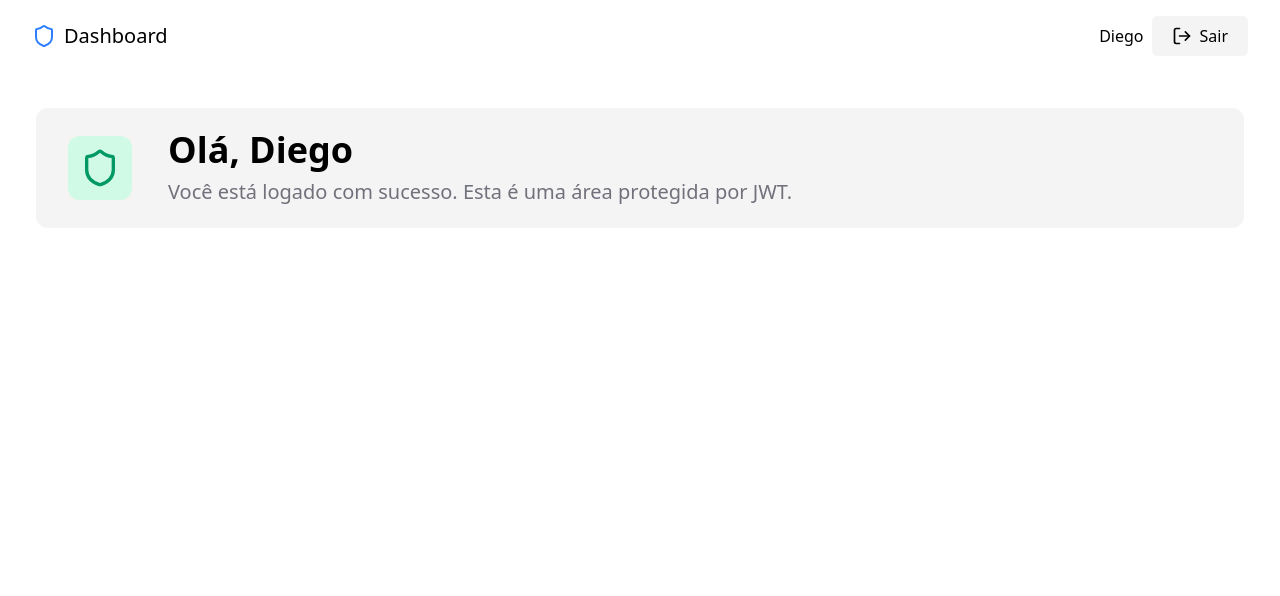
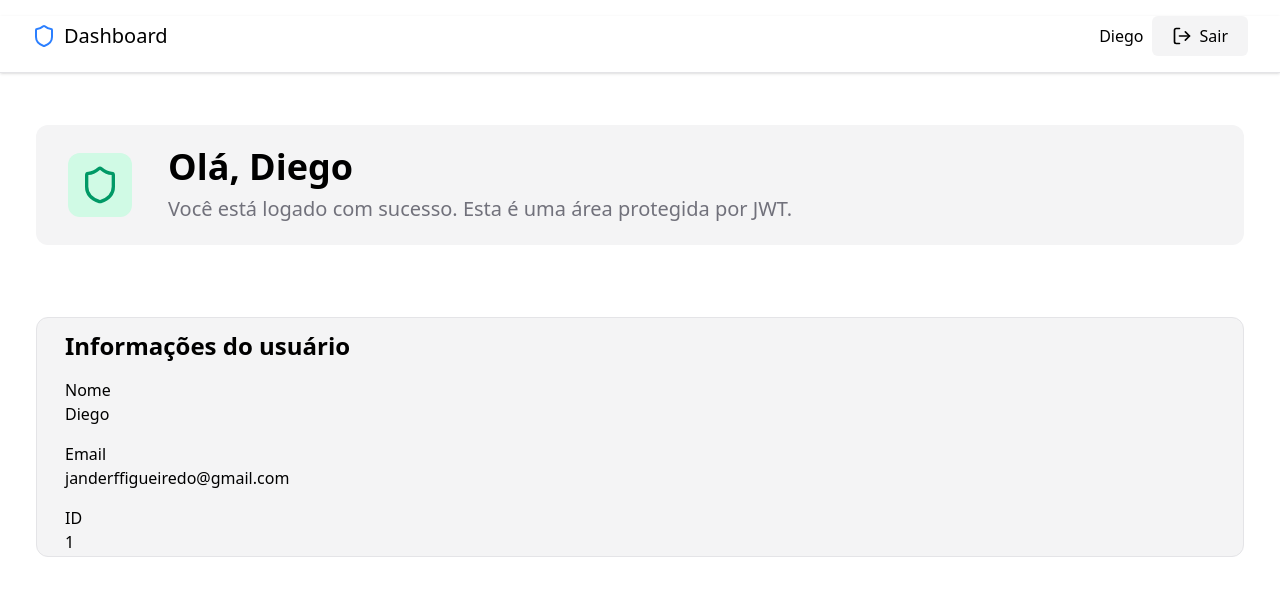
Before and after one commit to Janderff/Protected-routes, a React (Vite) app in the folder protected-routes/: page /login in a window 1280 px wide. Both pictures are taken after typing "name@example.com", "Sample123" into the empty fields and a click on the button "Entrar". Shown: the top 596 px of the page. Built offline with nearby package versions, Linux system fonts and the light colour scheme.

Commit message:
feat(Card):criando os cards do dachboard

```diff
--- /dev/null
+++ b/protected-routes/src/components/cardHello.jsx
@@ -0,0 +1,26 @@
+import { Shield, LogOut } from 'lucide-react'
+import { useAuth } from '../contexts/AuthContext'
+import { useNavigate } from 'react-router-dom'
+export function CardHello({ name }) {
+  const { user, logout } = useAuth()
+  const navigate = useNavigate()
+
+  const handleLogout = () => {
+    logout()
+    navigate('/login')
+  }
+
+  return (
+    <div className='flex flex-row  m-9 p-3  h-30 bg-zinc-100 rounded-xl  gap-4'>
+      <div className='items-center justify-center flex '>
+        <Shield className='text-emerald-600 bg-emerald-100 w-16 h-16 m-5  p-3 rounded-xl' />
+      </div>
+      <div className='flex flex-col justify-center gap-2'>
+        <strong className='text-4xl'>Olá, {user?.name || 'dev'}</strong>
+        <p className='text-zinc-500 text-xl'>
+          Você está logado com sucesso. Esta é uma área protegida por JWT.
+        </p>
+      </div>
+    </div>
+  )
+}
--- /dev/null
+++ b/protected-routes/src/components/cardInfoUser.jsx
@@ -0,0 +1,23 @@
+import { useAuth } from '../contexts/AuthContext'
+export function CardInfoUser({ name }) {
+  const { user } = useAuth()
+  return (
+    <div className=' flexw-full m-9 p-3 h-60 bg-zinc-100 rounded-xl border border-zinc-200'>
+      <div className='flex flex-col gap-4 pl-4'>
+        <p className='text-2xl font-semibold'>Informações do usuário</p>
+        <div className='flex flex-col'>
+          <label htmlFor=''>Nome</label>
+          <label htmlFor=''>{user?.name || 'dev'}</label>
+        </div>
+        <div className='flex flex-col'>
+          <label htmlFor=''>Email</label>
+          <label htmlFor=''>janderffigueiredo@gmail.com</label>
+        </div>
+        <div className='flex flex-col'>
+          <label>ID</label>
+          <label htmlFor=''>1</label>
+        </div>
+      </div>
+    </div>
+  )
+}
--- a/protected-routes/src/components/header.jsx
+++ b/protected-routes/src/components/header.jsx
@@ -12,7 +12,7 @@ export function Header() {
     navigate('/login')
   }
   return (
-    <header className='flex flex-row w-full justify-between my-4 '>
+    <header className='flex flex-row w-full justify-between my-4 border-b border-zinc-200 shadow pb-4'>
       <div className='flex flex-row mx-8 gap-2 items-center text-xl'>
         <Shield className='text-blue-500' />
         <span>Dashboard</span>
--- a/protected-routes/src/pages/DashboardPage.jsx
+++ b/protected-routes/src/pages/DashboardPage.jsx
@@ -1,35 +1,19 @@
 // src/pages/DashboardPage.jsx
 
 import React from 'react'
-import { useAuth } from '../contexts/AuthContext'
-import { useNavigate } from 'react-router-dom'
+
 import { Header } from '../components/header'
-import { Shield, LogOut } from 'lucide-react'
+
+import { CardHello } from '../components/cardHello'
+import { CardInfoUser } from '../components/cardInfoUser'
 
 const DashboardPage = () => {
-  const { user, logout } = useAuth()
-  const navigate = useNavigate()
-
-  const handleLogout = () => {
-    logout()
-    navigate('/login')
-  }
-
   return (
     <div className='w-full h-screen '>
       <Header />
       <div className='flex flex-col w-full h-full'>
-        <div className='flex flex-row  m-9 p-3  h-30 bg-zinc-100 rounded-xl  gap-4'>
-          <div className='items-center justify-center flex '>
-            <Shield className='text-emerald-600 bg-emerald-100 w-16 h-16 m-5  p-3 rounded-xl' />
-          </div>
-          <div className='flex flex-col justify-center gap-2'>
-            <strong className='text-4xl'>Olá, {user?.name || 'dev'}</strong>
-            <p className='text-zinc-500 text-xl'>
-              Você está logado com sucesso. Esta é uma área protegida por JWT.
-            </p>
-          </div>
-        </div>
+        <CardHello />
+        <CardInfoUser />
       </div>
     </div>
   )
```
